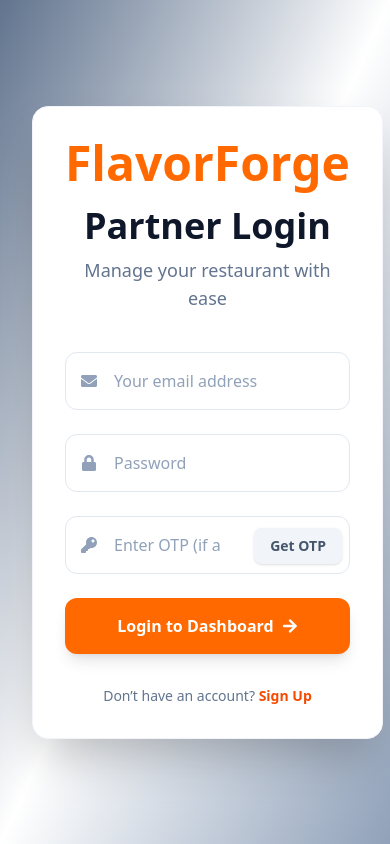
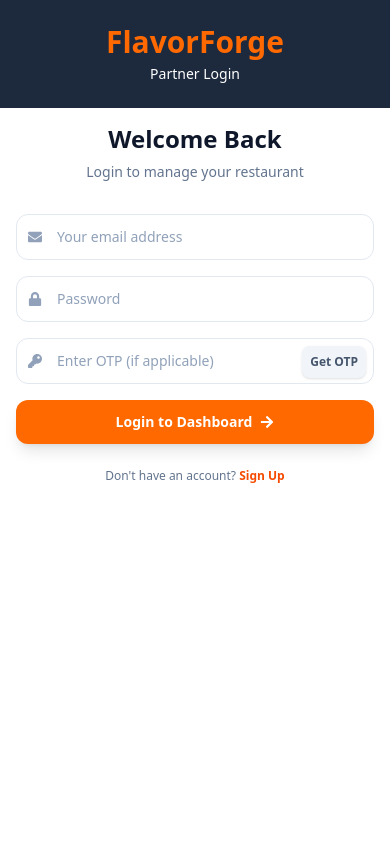
Before and after one commit to sehraharmeetselfreneur/restroApp-Frontend, a React (Vite) app: page /restaurant/login in a window 390 px wide. Shown: the top 844 px of the page. Built offline with nearby package versions, Linux system fonts and the light colour scheme; no server answers.

Commit message:
responsiveness for both auth pages done

```diff
--- a/src/components/CustomToaster.jsx
+++ b/src/components/CustomToaster.jsx
@@ -13,7 +13,7 @@ const CustomToaster = () => {
       }}
       toastOptions={{
         // Default options for all toasts - Orange & Black Theme
-        duration: 2500,
+        duration: 1500,
         className: '',
         style: {
           background: 'linear-gradient(135deg, #1a1a1a 0%, #2d1b12 50%, #0a0a0a 100%)',
@@ -57,7 +57,7 @@ const CustomToaster = () => {
             primary: '#fb923c',
             secondary: '#fef3e2',
           },
-          duration: 4000,
+          duration: 2500,
         },
 
         // Error toast - Orange & Black Theme
@@ -78,7 +78,7 @@ const CustomToaster = () => {
             primary: '#ea580c',
             secondary: '#fef3e2',
           },
-          duration: 6000,
+          duration: 2500,
         },
 
         // Loading toast - Orange & Black Theme
--- /dev/null
+++ b/src/components/MobileStepIndicator.jsx
@@ -0,0 +1,49 @@
+import { FaCheckCircle } from 'react-icons/fa';
+
+const MobileStepIndicator = ({ currentStep, steps }) => {
+    return (
+        <div className="bg-white border-b border-slate-200 rounded-2xl p-4 sticky top-0 z-50">
+            <div className="flex justify-between items-center mb-4">
+                <h2 className="text-lg font-semibold text-slate-800">Step {currentStep} of {steps.length}</h2>
+                <span className="text-orange-500 font-medium">{Math.round((currentStep / steps.length) * 100)}%</span>
+            </div>
+
+            <div className="relative">
+                {/* Progress Bar */}
+                <div className="h-2 bg-slate-200 rounded-full">
+                    <div
+                        className="h-full bg-gradient-to-r from-red-600 to-green-400 rounded-full transition-all duration-500"
+                        style={{ width: `${(currentStep / steps.length) * 100}%` }}
+                    />
+                </div>
+
+                {/* Step Indicators */}
+                <div className="absolute top-1 left-0 w-full flex justify-between -mt-4">
+                    {steps.map((step, index) => (
+                        <div
+                            key={step.id}
+                            className={`w-8 h-8 rounded-full flex items-center justify-center ${
+                                currentStep > index + 1
+                                    ? 'bg-green-500 text-white'
+                                    : currentStep === index + 1
+                                    ? 'bg-green-500 text-white'
+                                    : 'bg-slate-200 text-slate-500'
+                            }`}
+                        >
+                            {currentStep > index + 1 ? (
+                                <FaCheckCircle className="w-4 h-4" />
+                            ) : (
+                                <span className="text-sm">{index + 1}</span>
+                            )}
+                        </div>
+                    ))}
+                </div>
+            </div>
+
+            <h3 className="mt-6 text-slate-800 font-medium">{steps[currentStep - 1].label}</h3>
+            <p className="text-sm text-slate-500">{steps[currentStep - 1].description}</p>
+        </div>
+    );
+};
+
+export default MobileStepIndicator;
--- a/src/index.css
+++ b/src/index.css
@@ -132,5 +132,6 @@
   .custom-toaster-container > div {
     max-width: none !important;
     margin: 0 !important;
+    height: 10vh;
   }
 }
--- a/src/pages/auth/RestaurantLoginPage.jsx
+++ b/src/pages/auth/RestaurantLoginPage.jsx
@@ -124,83 +124,99 @@ const RestaurantLoginPage = () => {
     }
 
     return (
-        <div className="min-h-screen flex items-center justify-between bg-gradient-to-br from-slate-500 via-white to-slate-400 relative overflow-hidden">
-            {/* Form (Left Part) */}
-            <div className="bg-white w-full max-w-2xl rounded-2xl shadow-2xl m-8 p-8 md:p-12 relative z-10 border border-slate-100">
-                {/* Logo and Title */}
-                <div className="text-center mb-10 select-none">
+        <div className="min-h-screen flex flex-col lg:flex-row items-center justify-between bg-gradient-to-br from-slate-500 via-white to-slate-400 relative overflow-hidden">
+            {/* Mobile Header - Only visible on mobile */}
+            <div className="lg:hidden w-full text-center py-6 px-4 bg-slate-800 backdrop-blur-md">
+                <span className="text-3xl sm:text-4xl font-extrabold text-orange-500">FlavorForge</span>
+                <p className="text-white mt-1 text-sm">Partner Login</p>
+            </div>
+
+            {/* Form (Main content for mobile, Left part for desktop) */}
+            <div className="bg-white w-full max-w-2xl lg:max-w-2xl rounded-none lg:rounded-2xl shadow-none lg:shadow-2xl m-0 lg:m-8 p-4 sm:p-6 md:p-8 lg:p-12 relative z-10 border-0 lg:border border-slate-100 min-h-screen lg:min-h-0">
+                {/* Logo and Title - Hidden on mobile (shown in header instead) */}
+                <div className="text-center mb-6 lg:mb-10 select-none hidden lg:block">
                     <div className="flex justify-center mb-4">
-                        <span className="text-5xl font-extrabold text-orange-500">FlavorForge</span>
+                        <span className="text-4xl lg:text-5xl font-extrabold text-orange-500">FlavorForge</span>
                     </div>
-                    <h1 className="text-4xl md:text-5xl font-extrabold text-slate-900 leading-tight">
+                    <h1 className="text-3xl md:text-4xl lg:text-5xl font-extrabold text-slate-900 leading-tight">
                         Partner Login
                     </h1>
-                    <p className="text-slate-500 mt-2 font-light text-lg">
+                    <p className="text-slate-500 mt-2 font-light text-base lg:text-lg">
                         Manage your restaurant with ease
                     </p>
                 </div>
 
+                {/* Mobile Title - Only visible on mobile */}
+                <div className="text-center mb-8 lg:hidden">
+                    <h1 className="text-2xl sm:text-3xl font-extrabold text-slate-900 leading-tight">
+                        Welcome Back
+                    </h1>
+                    <p className="text-slate-500 mt-2 font-light text-sm sm:text-base">
+                        Login to manage your restaurant
+                    </p>
+                </div>
+
                 {/* Form */}
-                <form className="space-y-6" onSubmit={handleSubmit}>
+                <form className="space-y-4 sm:space-y-6" onSubmit={handleSubmit}>
                     {/* Email */}
                     <div className="relative group">
-                        <FaEnvelope className="absolute left-4 top-1/2 transform -translate-y-1/2 text-slate-400 group-focus-within:text-orange-500 transition-colors duration-300" />
+                        <FaEnvelope className="absolute left-3 sm:left-4 top-1/2 transform -translate-y-1/2 text-slate-400 group-focus-within:text-orange-500 transition-colors duration-300 text-sm sm:text-base" />
                         <input
                             type="email"
                             placeholder="Your email address"
                             value={formData.email}
                             onChange={(e) => handleChange("email", e.target.value)}
-                            className="w-full pl-12 pr-4 py-4 rounded-xl border border-slate-200 focus:ring-2 focus:ring-orange-500 focus:border-orange-500 focus:outline-none transition-all duration-300 text-slate-700 placeholder-slate-400 font-medium"
+                            className="w-full pl-10 sm:pl-12 pr-3 sm:pr-4 py-3 sm:py-4 rounded-xl border border-slate-200 focus:ring-2 focus:ring-orange-500 focus:border-orange-500 focus:outline-none transition-all duration-300 text-slate-700 placeholder-slate-400 font-medium text-sm sm:text-base"
                             required
                         />
                     </div>
 
                     {/* Password */}
                     <div className="relative group">
-                        <FaLock className="absolute left-4 top-1/2 transform -translate-y-1/2 text-slate-400 group-focus-within:text-orange-500 transition-colors duration-300" />
+                        <FaLock className="absolute left-3 sm:left-4 top-1/2 transform -translate-y-1/2 text-slate-400 group-focus-within:text-orange-500 transition-colors duration-300 text-sm sm:text-base" />
                         <input
                             type="password"
                             placeholder="Password"
                             value={formData.password}
                             onChange={(e) => handleChange("password", e.target.value)}
-                            className="w-full pl-12 pr-4 py-4 rounded-xl border border-slate-200 focus:ring-2 focus:ring-orange-500 focus:border-orange-500 focus:outline-none transition-all duration-300 text-slate-700 placeholder-slate-400 font-medium"
+                            className="w-full pl-10 sm:pl-12 pr-3 sm:pr-4 py-3 sm:py-4 rounded-xl border border-slate-200 focus:ring-2 focus:ring-orange-500 focus:border-orange-500 focus:outline-none transition-all duration-300 text-slate-700 placeholder-slate-400 font-medium text-sm sm:text-base"
                             required
                         />
                     </div>
 
                     {/* OTP */}
                     <div className="relative group">
-                        <FaKey className="absolute left-4 top-1/2 transform -translate-y-1/2 text-slate-400 group-focus-within:text-orange-500 transition-colors duration-300" />
+                        <FaKey className="absolute left-3 sm:left-4 top-1/2 transform -translate-y-1/2 text-slate-400 group-focus-within:text-orange-500 transition-colors duration-300 text-sm sm:text-base" />
                         <input
                             type="text"
                             placeholder="Enter OTP (if applicable)"
                             value={formData.otp}
                             onChange={(e) => handleChange("otp", e.target.value)}
-                            className="w-full pl-12 pr-32 py-4 rounded-xl border border-slate-200 focus:ring-2 focus:ring-orange-500 focus:border-orange-500 focus:outline-none transition-all duration-300 text-slate-700 placeholder-slate-400 font-medium"
+                            className="w-full pl-10 sm:pl-12 pr-20 sm:pr-32 py-3 sm:py-4 rounded-xl border border-slate-200 focus:ring-2 focus:ring-orange-500 focus:border-orange-500 focus:outline-none transition-all duration-300 text-slate-700 placeholder-slate-400 font-medium text-sm sm:text-base"
                         />
                         <button
                             type="button"
                             onClick={handleGenerateOtp}
-                            className="absolute cursor-pointer right-2 top-3 text-sm px-4 py-2 bg-slate-100 text-slate-600 rounded-lg shadow-sm hover:bg-orange-500 hover:text-white transition-colors duration-300 font-semibold"
+                            className="absolute cursor-pointer right-2 top-2 sm:top-3 text-xs sm:text-sm px-2 sm:px-4 py-2 bg-slate-100 text-slate-600 rounded-lg shadow-sm hover:bg-orange-500 hover:text-white transition-colors duration-300 font-semibold"
                         >
-                            Get OTP
+                            { generateOtpMutation.isPending ? "Sending..." : "Get OTP" }
                         </button>
                     </div>
 
                     {/* Submit Button */}
                     <button
                         type="submit"
-                        className="w-full cursor-pointer bg-orange-500 hover:bg-orange-600 text-white py-4 rounded-xl font-bold shadow-lg transform transition-all duration-300 hover:scale-105 flex items-center justify-center space-x-2"
+                        className="w-full cursor-pointer bg-orange-500 hover:bg-orange-600 text-white py-3 sm:py-4 rounded-xl font-bold shadow-lg transform transition-all duration-300 hover:scale-105 flex items-center justify-center space-x-2 text-sm sm:text-base"
                     >
                         <span>Login to Dashboard</span>
-                        <FaArrowRight />
+                        <FaArrowRight className="text-sm" />
                     </button>
                 </form>
 
                 {/* Footer Links */}
-                <div className="text-center mt-8 text-sm select-none text-slate-500">
+                <div className="text-center mt-6 lg:mt-8 text-xs sm:text-sm select-none text-slate-500">
                     <p>
-                        Don’t have an account?{" "}
+                        Don't have an account?{" "}
                         <Link
                             to="/restaurant/signup"
                             className="text-orange-600 cursor-pointer font-bold hover:underline hover:text-orange-700 transition"
@@ -211,30 +227,27 @@ const RestaurantLoginPage = () => {
                 </div>
             </div>
 
-            {/* Right Part */}
-            <div className="hidden md:flex w-1/2 h-screen relative overflow-hidden bg-orange-500">
+            {/* Right Part - Desktop only */}
+            <div className="hidden lg:flex w-1/2 h-screen relative overflow-hidden bg-orange-500">
                 {/* Background Image */}
                 <div
                     className="absolute inset-0 bg-cover bg-center transition-all duration-500 transform scale-100 group-hover:scale-105"
                     style={{ backgroundImage: `url(${heroImageUrl})` }}
                 ></div>
 
-                {/* Semi-transparent Overlay */}
-                {/* <div className="absolute inset-0 bg-black opacity-20"></div> */}
-
                 {/* Content Overlay */}
-                <div className="relative z-10 p-12 text-white flex flex-col justify-center gap-10 items-start">
-                    <h1 className="text-4xl lg:text-5xl text-center w-full font-extrabold leading-tight tracking-wide drop-shadow-lg">
+                <div className="relative z-10 p-8 xl:p-12 text-white flex flex-col justify-center gap-6 xl:gap-10 items-start">
+                    <h1 className="text-3xl xl:text-4xl 2xl:text-5xl text-center w-full font-extrabold leading-tight tracking-wide drop-shadow-lg">
                         FlavorForge
                     </h1>
                     <div>
-                        <h2 className="text-4xl lg:text-5xl font-extrabold leading-tight tracking-wide drop-shadow-lg">
+                        <h2 className="text-3xl xl:text-4xl 2xl:text-5xl font-extrabold leading-tight tracking-wide drop-shadow-lg">
                             Grow Your Business with Us
                         </h2>
-                        <p className="mt-4 text-lg lg:text-xl font-light leading-relaxed drop-shadow-md">
+                        <p className="mt-4 text-base xl:text-lg 2xl:text-xl font-light leading-relaxed drop-shadow-md">
                             Join our network of successful restaurants and unlock new opportunities. Streamline your operations, reach more customers, and elevate your brand.
                         </p>
-                        <blockquote className="mt-8 text-sm italic border-l-4 border-orange-300 pl-4 text-white">
+                        <blockquote className="mt-6 xl:mt-8 text-sm italic border-l-4 border-orange-300 pl-4 text-white">
                             "Our revenue increased by 30% in the first three months. The platform is a game-changer!"
                             <footer className="mt-2 text-xs text-white">- Jane Doe, Owner of "The Local Eatery"</footer>
                         </blockquote>
@@ -242,11 +255,18 @@ const RestaurantLoginPage = () => {
 
                     <div className="flex justify-center items-start w-full">
                         <img
-                            className="w-[80%] h-[80%] object-cover rounded-2xl"
-                            src="https://images.unsplash.com/photo-1556745750-68295fefafc5?w=600&auto=format&fit=crop&q=60&ixlib=rb-4.1.0&ixid=M3wxMjA3fDF8MHxzZWFyY2h8MXx8UmVzdGF1cmFudHxlbnwwfHwwfHx8MA%3D%3D" alt=""
+                            className="w-[75%] xl:w-[80%] h-[60%] xl:h-[80%] object-cover rounded-2xl"
+                            src="https://images.unsplash.com/photo-1556745750-68295fefafc5?w=600&auto=format&fit=crop&q=60&ixlib=rb-4.1.0&ixid=M3wxMjA3fDF8MHxzZWFyY2h8MXx8UmVzdGF1cmFudHxlbnwwfHwwfHx8MA%3D%3D"
+                            alt="Restaurant interior"
                         />
                     </div>
                 </div>
+            </div>
+
+            {/* Mobile Footer - Optional promotional content */}
+            <div className="lg:hidden w-full text-center py-4 px-4 bg-orange-500 text-white">
+                <p className="text-sm font-medium">Join thousands of successful restaurants</p>
+                <p className="text-xs mt-1 opacity-90">Grow your business with FlavorForge</p>
             </div>
         </div>
     );
```
Also changed, not shown: src/pages/auth/RestaurantSignupPage.jsx (+31 -20 lines).
